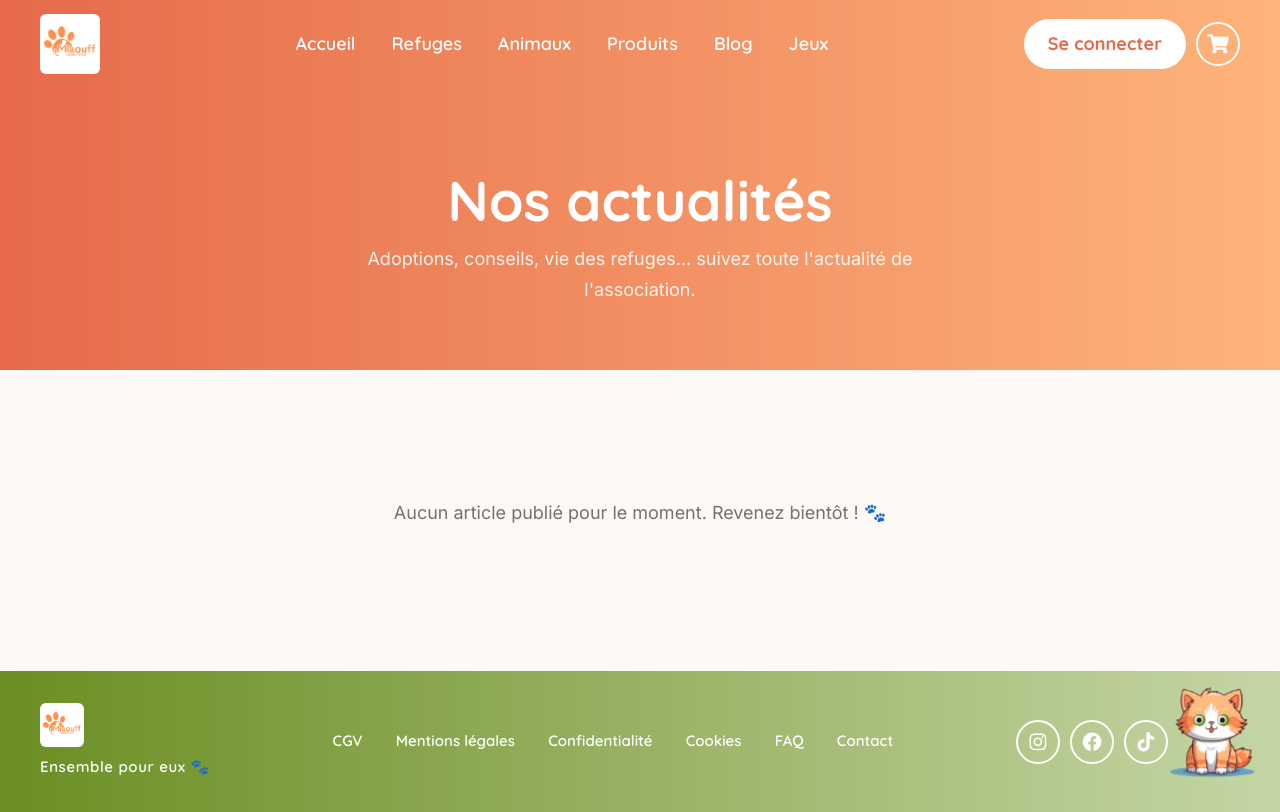
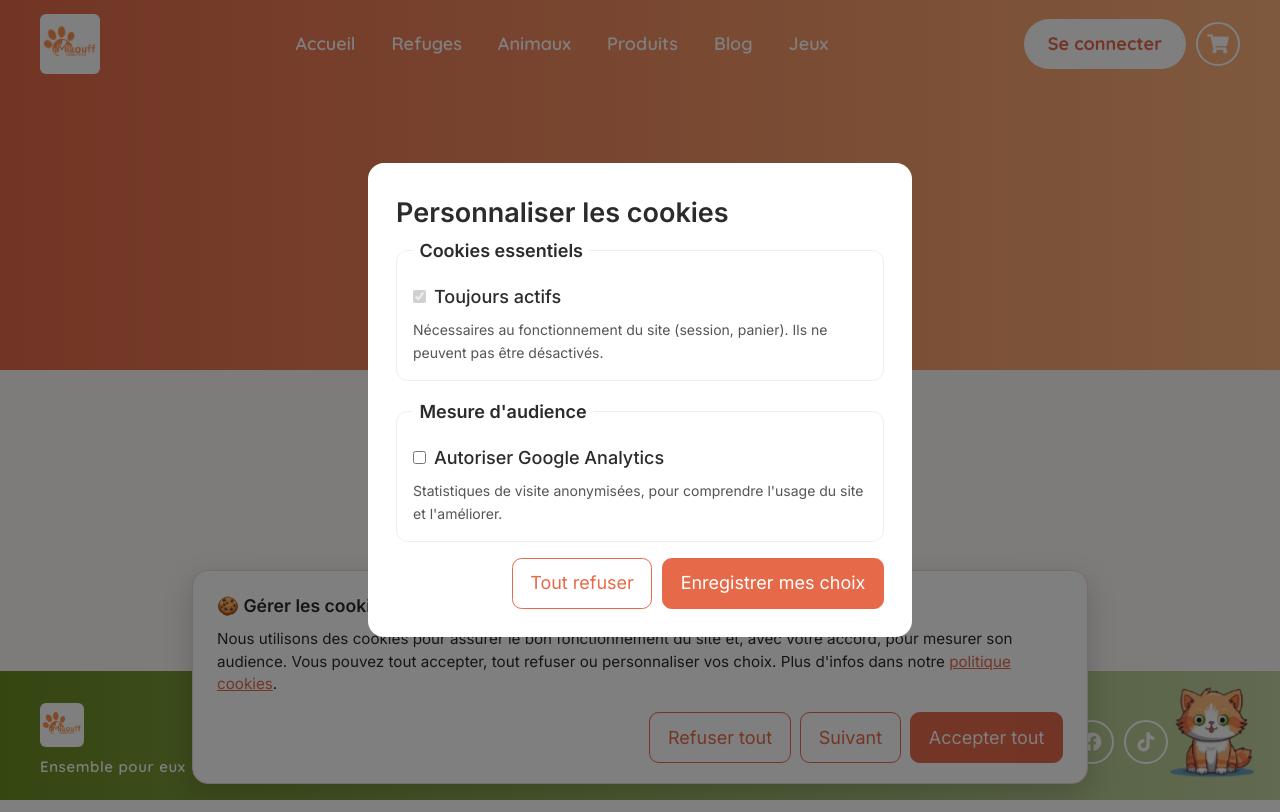
Before and after one commit to julie-carli/Miaouff, a Flask app: page /blog in a window 1280 px wide. Run offline with Flask 3, Linux system fonts and the light colour scheme; data that the repository does not hold is empty.

Commit message:
feat: add CNIL cookie consent banner and consent-gated GA4 analytics
Add a cookie banner with three choices (refuse all / customise / accept all)
and a preferences dialog. Google Analytics 4 loads only after the user
consents to audience measurement; the GA id comes from GA_MEASUREMENT_ID and
analytics stays disabled when it is unset. Also fix the favicon to use
url_for and expose ga_measurement_id to templates via a context processor.

Co-Authored-By: Claude Opus 4.8 (1M context) <noreply@anthropic.com>

```diff
--- a/factory.py
+++ b/factory.py
@@ -29,9 +29,17 @@ def create_app(config_class=Config):
     _init_extensions(app)
     _register_blueprints(app)
     _register_filters(app)
+    _register_context(app)
     _register_error_handlers(app)
 
     return app
+
+
+def _register_context(app):
+    @app.context_processor
+    def inject_globals():
+        """Expose shared values (e.g. the analytics id) to every template."""
+        return {"ga_measurement_id": app.config.get("GA_MEASUREMENT_ID", "")}
 
 
 def _init_extensions(app):
--- a/render.yaml
+++ b/render.yaml
@@ -56,6 +56,12 @@ services:
       - key: STRIPE_SECRET_KEY
         sync: false
 
+      # --- Analytics (optional) ---
+      # Google Analytics 4 measurement id (e.g. G-XXXXXXXXXX). Leave unset to
+      # disable analytics entirely; when set, it loads only after consent.
+      - key: GA_MEASUREMENT_ID
+        sync: false
+
       # --- Compte admin (utilisé par setup_db.py) ---
       - key: ADMIN_EMAIL
         sync: false
--- /dev/null
+++ b/static/css/cookie-consent.css
@@ -0,0 +1,147 @@
+/* Cookie consent banner and preferences dialog. */
+
+.cookie-banner {
+  position: fixed;
+  left: 1rem;
+  right: 1rem;
+  bottom: 1rem;
+  z-index: 1000;
+  max-width: 56rem;
+  margin: 0 auto;
+  background: #ffffff;
+  color: #2b2b2b;
+  border: 1px solid #f0d9d2;
+  border-radius: 1rem;
+  box-shadow: 0 10px 30px rgba(0, 0, 0, 0.18);
+  padding: 1.25rem 1.5rem;
+}
+
+.cookie-banner__title {
+  margin: 0 0 0.5rem;
+  font-size: 1.1rem;
+}
+
+.cookie-banner__text {
+  margin: 0 0 1rem;
+  font-size: 0.95rem;
+  line-height: 1.5;
+}
+
+.cookie-banner__text a {
+  color: #e66a4a;
+  text-decoration: underline;
+}
+
+.cookie-banner__actions,
+.cookie-prefs__actions {
+  display: flex;
+  flex-wrap: wrap;
+  gap: 0.6rem;
+  justify-content: flex-end;
+}
+
+.cookie-btn {
+  font: inherit;
+  cursor: pointer;
+  border-radius: 0.6rem;
+  padding: 0.6rem 1.1rem;
+  border: 1px solid #e66a4a;
+  transition: background-color 0.15s ease, color 0.15s ease;
+}
+
+.cookie-btn--primary {
+  background: #e66a4a;
+  color: #ffffff;
+}
+
+.cookie-btn--primary:hover {
+  background: #d2543a;
+}
+
+.cookie-btn--ghost {
+  background: transparent;
+  color: #e66a4a;
+}
+
+.cookie-btn--ghost:hover {
+  background: #fbeee9;
+}
+
+.cookie-btn:focus-visible {
+  outline: 3px solid #2b2b2b;
+  outline-offset: 2px;
+}
+
+/* Preferences dialog */
+.cookie-prefs {
+  position: fixed;
+  inset: 0;
+  z-index: 1001;
+  display: flex;
+  align-items: center;
+  justify-content: center;
+  background: rgba(0, 0, 0, 0.5);
+  padding: 1rem;
+}
+
+.cookie-prefs__dialog {
+  background: #ffffff;
+  color: #2b2b2b;
+  border-radius: 1rem;
+  padding: 1.75rem;
+  max-width: 34rem;
+  width: 100%;
+  max-height: 90vh;
+  overflow-y: auto;
+}
+
+.cookie-prefs__title {
+  margin-top: 0;
+}
+
+.cookie-cat {
+  border: 1px solid #eee;
+  border-radius: 0.75rem;
+  padding: 1rem;
+  margin-bottom: 1rem;
+}
+
+.cookie-cat legend {
+  font-weight: 600;
+  padding: 0 0.4rem;
+}
+
+.cookie-cat__desc {
+  margin: 0.4rem 0 0;
+  font-size: 0.875rem;
+  color: #555;
+}
+
+.cookie-switch {
+  display: flex;
+  align-items: center;
+  gap: 0.5rem;
+  font-weight: 500;
+}
+
+/* Footer "manage cookies" link styled like the other footer links. */
+.footer-cookie-btn {
+  font: inherit;
+  background: none;
+  border: none;
+  color: inherit;
+  cursor: pointer;
+  padding: 0;
+  text-decoration: underline;
+}
+
+@media (max-width: 30rem) {
+  .cookie-banner__actions,
+  .cookie-prefs__actions {
+    justify-content: stretch;
+  }
+
+  .cookie-btn {
+    flex: 1 1 auto;
+  }
+}
--- /dev/null
+++ b/static/js/cookie-consent.js
@@ -0,0 +1,124 @@
+/**
+ * Cookie consent management.
+ *
+ * Stores the user's choice in localStorage and loads Google Analytics only
+ * after explicit consent. No analytics script is injected before the user
+ * accepts the "audience measurement" category (CNIL-compliant).
+ */
+(function () {
+  "use strict";
+
+  var STORAGE_KEY = "miaouff_cookie_consent";
+  var CONSENT_VERSION = 1;
+
+  function readConsent() {
+    try {
+      var raw = window.localStorage.getItem(STORAGE_KEY);
+      if (!raw) return null;
+      var data = JSON.parse(raw);
+      return data && data.version === CONSENT_VERSION ? data : null;
+    } catch (e) {
+      return null;
+    }
+  }
+
+  function saveConsent(analyticsAllowed) {
+    var data = {
+      version: CONSENT_VERSION,
+      analytics: !!analyticsAllowed,
+      date: new Date().toISOString(),
+    };
+    try {
+      window.localStorage.setItem(STORAGE_KEY, JSON.stringify(data));
+    } catch (e) {
+      /* localStorage unavailable: consent simply won't be remembered */
+    }
+  }
+
+  function loadAnalytics() {
+    var id = window.GA_MEASUREMENT_ID;
+    if (!id || window.__miaouffGaLoaded) return;
+    window.__miaouffGaLoaded = true;
+
+    var script = document.createElement("script");
+    script.async = true;
+    script.src = "https://www.googletagmanager.com/gtag/js?id=" + encodeURIComponent(id);
+    document.head.appendChild(script);
+
+    window.dataLayer = window.dataLayer || [];
+    function gtag() {
+      window.dataLayer.push(arguments);
+    }
+    window.gtag = gtag;
+    gtag("js", new Date());
+    // anonymize_ip keeps the audience measurement privacy-friendly.
+    gtag("config", id, { anonymize_ip: true });
+  }
+
+  function show(el) {
+    if (el) el.hidden = false;
+  }
+  function hide(el) {
+    if (el) el.hidden = true;
+  }
+
+  document.addEventListener("DOMContentLoaded", function () {
+    var banner = document.getElementById("cookie-banner");
+    var prefs = document.getElementById("cookie-prefs");
+    var analyticsToggle = document.getElementById("cookie-analytics-toggle");
+    if (!banner) return;
+
+    function applyAndClose(analyticsAllowed) {
+      saveConsent(analyticsAllowed);
+      hide(banner);
+      hide(prefs);
+      if (analyticsAllowed) loadAnalytics();
+    }
+
+    function handleAction(action) {
+      switch (action) {
+        case "accept":
+          applyAndClose(true);
+          break;
+        case "refuse":
+          applyAndClose(false);
+          break;
+        case "customize":
+          hide(banner);
+          show(prefs);
+          break;
+        case "save":
+          applyAndClose(analyticsToggle && analyticsToggle.checked);
+          break;
+      }
+    }
+
+    document.querySelectorAll("[data-cookie-action]").forEach(function (btn) {
+      btn.addEventListener("click", function () {
+        handleAction(btn.getAttribute("data-cookie-action"));
+      });
+    });
+
+    // Footer entry point to reopen the banner at any time.
+    var reopen = document.getElementById("open-cookie-settings");
+    if (reopen) {
+      reopen.addEventListener("click", function (e) {
+        e.preventDefault();
+        var current = readConsent();
+        if (analyticsToggle) analyticsToggle.checked = !!(current && current.analytics);
+        hide(prefs);
+        show(banner);
+      });
+    }
+
+    // Public hook so other scripts can reopen the settings if needed.
+    window.MiaouffCookies = { open: function () { show(banner); } };
+
+    var consent = readConsent();
+    if (!consent) {
+      show(banner);
+    } else if (consent.analytics) {
+      loadAnalytics();
+    }
+  });
+})();
--- a/templates/base.html
+++ b/templates/base.html
@@ -5,12 +5,18 @@
     <meta name="viewport" content="width=device-width, initial-scale=1.0">
     <meta name="description" content="Miaouff est une association dédiée à l'aide et l'adoption des animaux. Découvrez nos refuges et les animaux disponibles à l'adoption.">
     <link rel="stylesheet" href="{{ url_for('static', filename='css/styles.css') }}">
+    <link rel="stylesheet" href="{{ url_for('static', filename='css/cookie-consent.css') }}">
     <!-- Font Awesome for icons -->
     <link rel="stylesheet" href="https://cdnjs.cloudflare.com/ajax/libs/font-awesome/5.15.4/css/all.min.css">
     <!-- Brand fonts: Quicksand for headings, Inter for body text -->
     <link href="https://fonts.googleapis.com/css2?family=Quicksand:wght@400;600;700&family=Inter:wght@400;500;600&display=swap" rel="stylesheet">
-    <link rel="icon" type="image/png" href="static/images/logo.png">
+    <link rel="icon" type="image/png" href="{{ url_for('static', filename='images/logo.png') }}">
     <title>Miaouff</title>
+    {% if ga_measurement_id %}
+    <script>
+        window.GA_MEASUREMENT_ID = "{{ ga_measurement_id }}";
+    </script>
+    {% endif %}
 </head>
 <body>
 
@@ -103,6 +109,7 @@
         <a href="{{ url_for('main.cookie_policy') }}">Cookies</a>
         <a href="{{ url_for('main.faq') }}">FAQ</a>
         <a href="{{ url_for('main.contact') }}">Contact</a>
+        <button type="button" id="open-cookie-settings" class="footer-cookie-btn">Gérer les cookies</button>
     </nav>
 
     <!-- Footer right: social networks -->
@@ -147,6 +154,9 @@
     </div>
 
 </div>
+
+<!-- ========== COOKIE CONSENT ========== -->
+{% include "partials/cookie_consent.html" %}
 
 <!-- ================================================
      SCRIPTS
@@ -275,5 +285,7 @@
     });
 </script>
 
+<script src="{{ url_for('static', filename='js/cookie-consent.js') }}"></script>
+
 </body>
 </html>
--- /dev/null
+++ b/templates/partials/cookie_consent.html
@@ -0,0 +1,80 @@
+{# Cookie consent UI: a CNIL-style banner (refuse all / customise / accept all)
+   plus a preferences dialog. Behaviour lives in static/js/cookie-consent.js. #}
+
+<!-- Consent banner -->
+<div
+  id="cookie-banner"
+  class="cookie-banner"
+  role="dialog"
+  aria-labelledby="cookie-banner-title"
+  aria-describedby="cookie-banner-desc"
+  hidden
+>
+  <div class="cookie-banner__content">
+    <h2 id="cookie-banner-title" class="cookie-banner__title">🍪 Gérer les cookies</h2>
+    <p id="cookie-banner-desc" class="cookie-banner__text">
+      Nous utilisons des cookies pour assurer le bon fonctionnement du site et,
+      avec votre accord, pour mesurer son audience. Vous pouvez tout accepter,
+      tout refuser ou personnaliser vos choix. Plus d'infos dans notre
+      <a href="{{ url_for('main.cookie_policy') }}">politique cookies</a>.
+    </p>
+    <div class="cookie-banner__actions">
+      <button type="button" class="cookie-btn cookie-btn--ghost" data-cookie-action="refuse">
+        Refuser tout
+      </button>
+      <button type="button" class="cookie-btn cookie-btn--ghost" data-cookie-action="customize">
+        Suivant
+      </button>
+      <button type="button" class="cookie-btn cookie-btn--primary" data-cookie-action="accept">
+        Accepter tout
+      </button>
+    </div>
+  </div>
+</div>
+
+<!-- Preferences dialog (opened from "Suivant") -->
+<div
+  id="cookie-prefs"
+  class="cookie-prefs"
+  role="dialog"
+  aria-modal="true"
+  aria-labelledby="cookie-prefs-title"
+  hidden
+>
+  <div class="cookie-prefs__dialog">
+    <h2 id="cookie-prefs-title" class="cookie-prefs__title">Personnaliser les cookies</h2>
+
+    <fieldset class="cookie-cat">
+      <legend>Cookies essentiels</legend>
+      <label class="cookie-switch">
+        <input type="checkbox" checked disabled />
+        <span>Toujours actifs</span>
+      </label>
+      <p class="cookie-cat__desc">
+        Nécessaires au fonctionnement du site (session, panier). Ils ne peuvent
+        pas être désactivés.
+      </p>
+    </fieldset>
+
+    <fieldset class="cookie-cat">
+      <legend>Mesure d'audience</legend>
+      <label class="cookie-switch">
+        <input type="checkbox" id="cookie-analytics-toggle" />
+        <span>Autoriser Google Analytics</span>
+      </label>
+      <p class="cookie-cat__desc">
+        Statistiques de visite anonymisées, pour comprendre l'usage du site et
+        l'améliorer.
+      </p>
+    </fieldset>
+
+    <div class="cookie-prefs__actions">
+      <button type="button" class="cookie-btn cookie-btn--ghost" data-cookie-action="refuse">
+        Tout refuser
+      </button>
+      <button type="button" class="cookie-btn cookie-btn--primary" data-cookie-action="save">
+        Enregistrer mes choix
+      </button>
+    </div>
+  </div>
+</div>
```
Also changed, not shown: config.py (+7 -0 lines).
